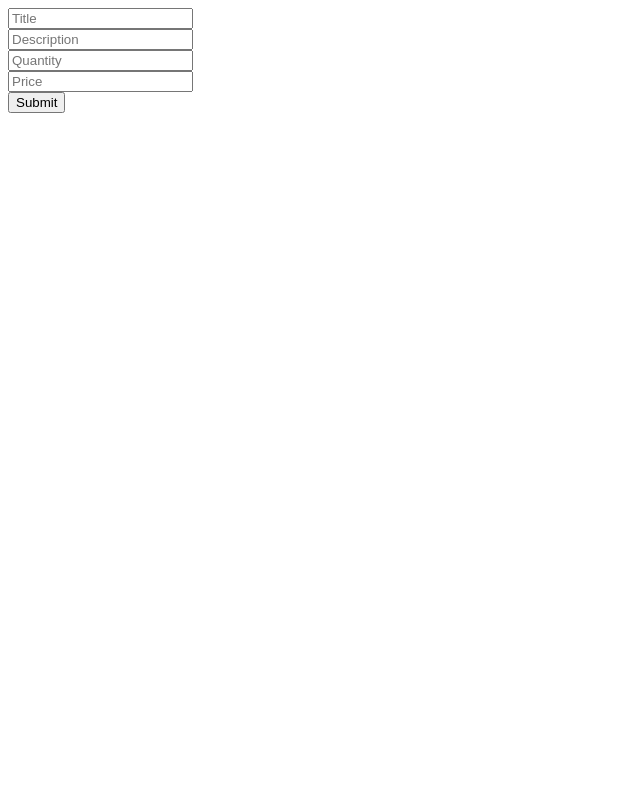
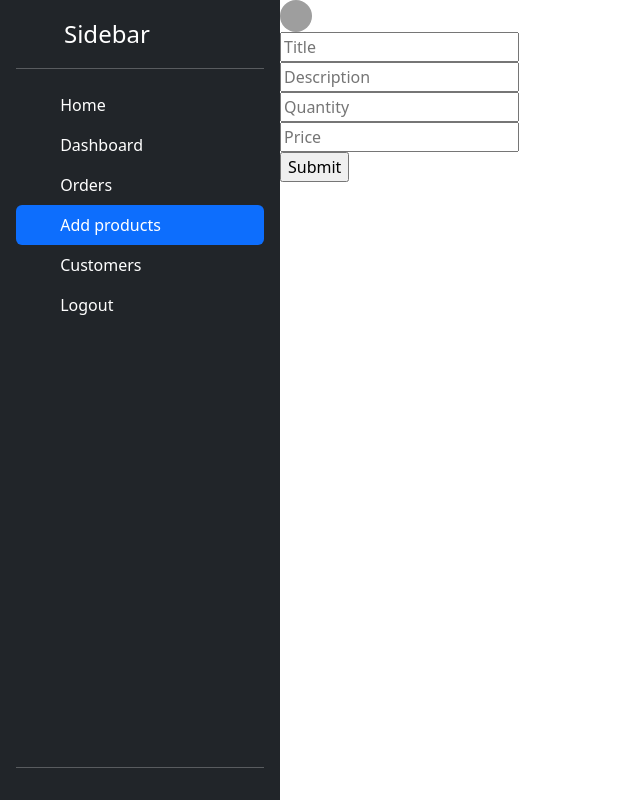
Before and after one commit to Lindriti/Products-challenge, a PHP site: page /add.php in a window 1280 px wide. Shown: the whole page, without its empty margins (0-640 px from the left). Run offline with PHP 8.4, Linux system fonts and the light colour scheme; data that the repository does not hold is empty; grey boxes are pictures that could not be loaded.

Commit message:
Update Products

```diff
--- a/add.php
+++ b/add.php
@@ -23,7 +23,84 @@ if(isset($_POST['submit'])){
     header("Location: dashboard.php");
 }
 ?>
+<?php include_once 'header.php';?>
+<body>
+    <?php
 
+    $sql = "SELECT * FROM products";
+    $getUsers = $conn->prepare($sql);
+    $getUsers->execute();
+
+    $users = $getUsers->fetchAll();
+
+    ?>
+
+    <div class="d-flex" style="height: 100vh;">
+        <div class="d-flex flex-column flex-shrink-0 p-3 text-white bg-dark" style="width: 280px;">
+            <a href="/" class="d-flex align-items-center mb-3 mb-md-0 me-md-auto text-white text-decoration-none">
+                <svg class="bi me-2" width="40" height="32">
+                    <use xlink:href="#bootstrap"></use>
+                </svg>
+                <span class="fs-4">Sidebar</span>
+            </a>
+            <hr>
+            <ul class="nav nav-pills flex-column mb-auto">
+                <li class="nav-item">
+                    <a href="#" class="nav-link text-white" aria-current="page">
+                        <svg class="bi me-2" width="16" height="16">
+                            <use xlink:href="#home"></use>
+                        </svg>
+                        Home
+                    </a>
+                </li>
+                <li>
+                    <a href="dashboard.php" class="nav-link text-white">
+                        <svg class="bi me-2" width="16" height="16">
+                            <use xlink:href="#speedometer2"></use>
+                        </svg>
+                        Dashboard
+                    </a>
+                </li>
+                <li>
+                    <a href="#" class="nav-link text-white">
+                        <svg class="bi me-2" width="16" height="16">
+                            <use xlink:href="#table"></use>
+                        </svg>
+                        Orders
+                    </a>
+                </li>
+                <li>
+                    <a href="#" class="nav-link active">
+                        <svg class="bi me-2" width="16" height="16">
+                            <use xlink:href="#grid"></use>
+                        </svg>
+                        Add products
+                    </a>
+                </li>
+                <li>
+                    <a href="#" class="nav-link text-white">
+                        <svg class="bi me-2" width="16" height="16">
+                            <use xlink:href="#people-circle"></use>
+                        </svg>
+                        Customers
+                    </a>
+                </li>
+                <li>
+                    <a href="logout.php" class="nav-link text-white">
+                        <svg class="bi me-2" width="16" height="16">
+                            <use xlink:href="#people-circle"></use>
+                        </svg>
+                        Logout
+                    </a>
+                </li>
+            </ul>
+            <hr>
+        </div>
+        <div class="dropdown">
+            <a href="#" class="d-flex align-items-center text-white text-decoration-none dropdown-toggle" id="dropdownUser1" data-bs-toggle="dropdown" aria-expanded="false">
+                <img src="https://github.com/mdo.png" alt="" width="32" height="32" class="rounded-circle me-2">
+                <strong>mdo</strong>
+            </a>
 <!DOCTYPE html>
 <html lang="en">
 <head>
```
Also changed, not shown: dashboard.php (+4 -4 lines).
